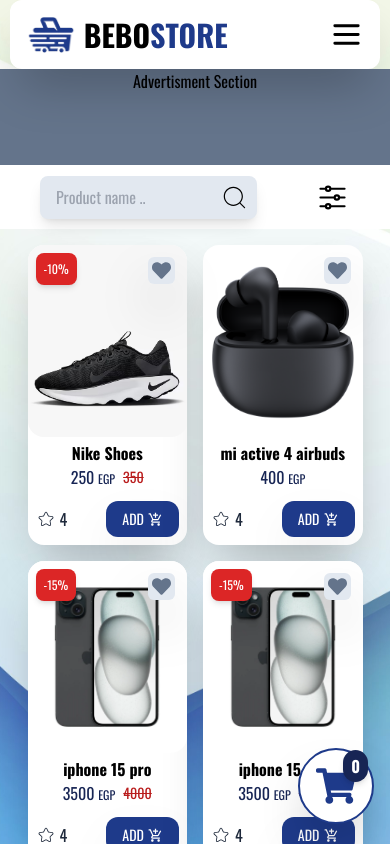
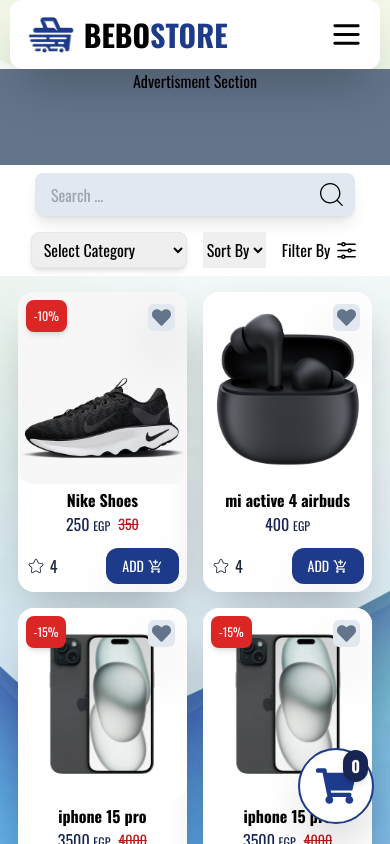
Before and after one commit to Abanoob-Meseha/BEBOSTORE, a Next.js app: page /products in a window 390 px wide. Shown: the top 844 px of the page. Built offline with nearby package versions, Linux system fonts and the light colour scheme.

Commit message:
responsive Filter section with searchbar  ,filter,sort By

```diff
--- a/src/app/products/page.tsx
+++ b/src/app/products/page.tsx
@@ -8,7 +8,7 @@
       <div className="w-full bg-slate-500 text-center h-24">Advertisment Section</div>
       <FilterSection />
       {/* products Container Grid */}
-      <div className="grid grid-cols-2 md:grid-cols-4 md:w-[80%] w-[90%] p-2 gap-4 mx-auto mt-2">
+      <div className="grid grid-cols-2 md:grid-cols-4 md:w-[80%] w-[95%] p-2 gap-4 mx-auto mt-2">
         {
           products.map((product , index)=>{
             return(
--- a/src/components/FilterSection/FilterSection.tsx
+++ b/src/components/FilterSection/FilterSection.tsx
@@ -1,22 +1,79 @@
+"use client";
+import categories from "@/staticData/categories";
+import { useState } from "react";
 import { CiSearch } from "react-icons/ci";
 import { HiOutlineAdjustmentsHorizontal } from "react-icons/hi2";
 
 const FilterSection = () => {
   return (
-    <div className="w-full bg-white text-center h-16 py-2 flex items-center px-10 justify-between">
-        <Searchbar />
-        <HiOutlineAdjustmentsHorizontal size={35}/>
+    <div className="w-full bg-white text-center py-2 flex flex-col gap-4 md:flex-row items-center md:px-10 justify-between">
+      <Searchbar />
+      <div className="flex gap-4">
+        <SelectCategory />
+        {/* sort section */}
+        <select name="sort" id="sort" defaultValue={"Sort By"}>
+          <option value="Sort By" disabled>
+            Sort By
+          </option>
+        </select>
+        {/* filter icon */}
+        <div className="flex gap-1 items-center">
+          <span>Filter By</span>
+          <HiOutlineAdjustmentsHorizontal
+            size={25}
+            className="hover:scale-105 cursor-pointer"
+          />
+        </div>
+      </div>
     </div>
-  )
-}
+  );
+};
 
-export default FilterSection
+export default FilterSection;
 
-const Searchbar = ()=>{
-    return(
-        <div className="md:w-[30%] w-[70%] bg-slate-200 shadow-lg rounded-lg flex gap-1 px-2 py-1 items-center">
-            <input className="w-full p-1 border-none pl-2 bg-slate-200" type="search" id="productName" name="ProductName" placeholder="Product name .."/>
-            <CiSearch size={35}/>
-        </div>
-    )
-}
+const SelectCategory = () => {
+  return (
+    <select
+      name="category"
+      id="category"
+      className="rounded-lg shadow-md py-1 px-2 border"
+      defaultValue={"Select category"}
+    >
+      <option value="Select category" disabled>
+        Select Category
+      </option>
+      {categories.map((category, index) => {
+        return (
+          <option value={category.name} key={index}>
+            {category.name}
+          </option>
+        );
+      })}
+    </select>
+  );
+};
+
+const Searchbar = () => {
+  const [searchInput, setSearchInput] = useState("");
+  const handleSearch = () => {
+    console.log(searchInput);
+  };
+  return (
+    <div className="bg-slate-200 shadow-lg rounded-lg flex gap-1 px-2 py-1 items-center w-80">
+      <input
+        value={searchInput}
+        onChange={(e) => setSearchInput(e.target.value)}
+        className="w-full p-1 border-none pl-2 bg-slate-200 outline-none"
+        type="search"
+        id="productName"
+        name="ProductName"
+        placeholder="Search ..."
+      />
+      <CiSearch
+        size={35}
+        onClick={handleSearch}
+        className="hover:scale-105 cursor-pointer"
+      />
+    </div>
+  );
+};
--- a/src/components/ProductCard/ProductCard.tsx
+++ b/src/components/ProductCard/ProductCard.tsx
@@ -30,6 +30,7 @@
         src={img || "/logo.png"}
         alt={name}
         fill
+        sizes="(max-width: 768px) 100vw, (max-width: 1200px) 50vw, 33vw"
         className="object-cover rounded-2xl"
         priority
       />
```
